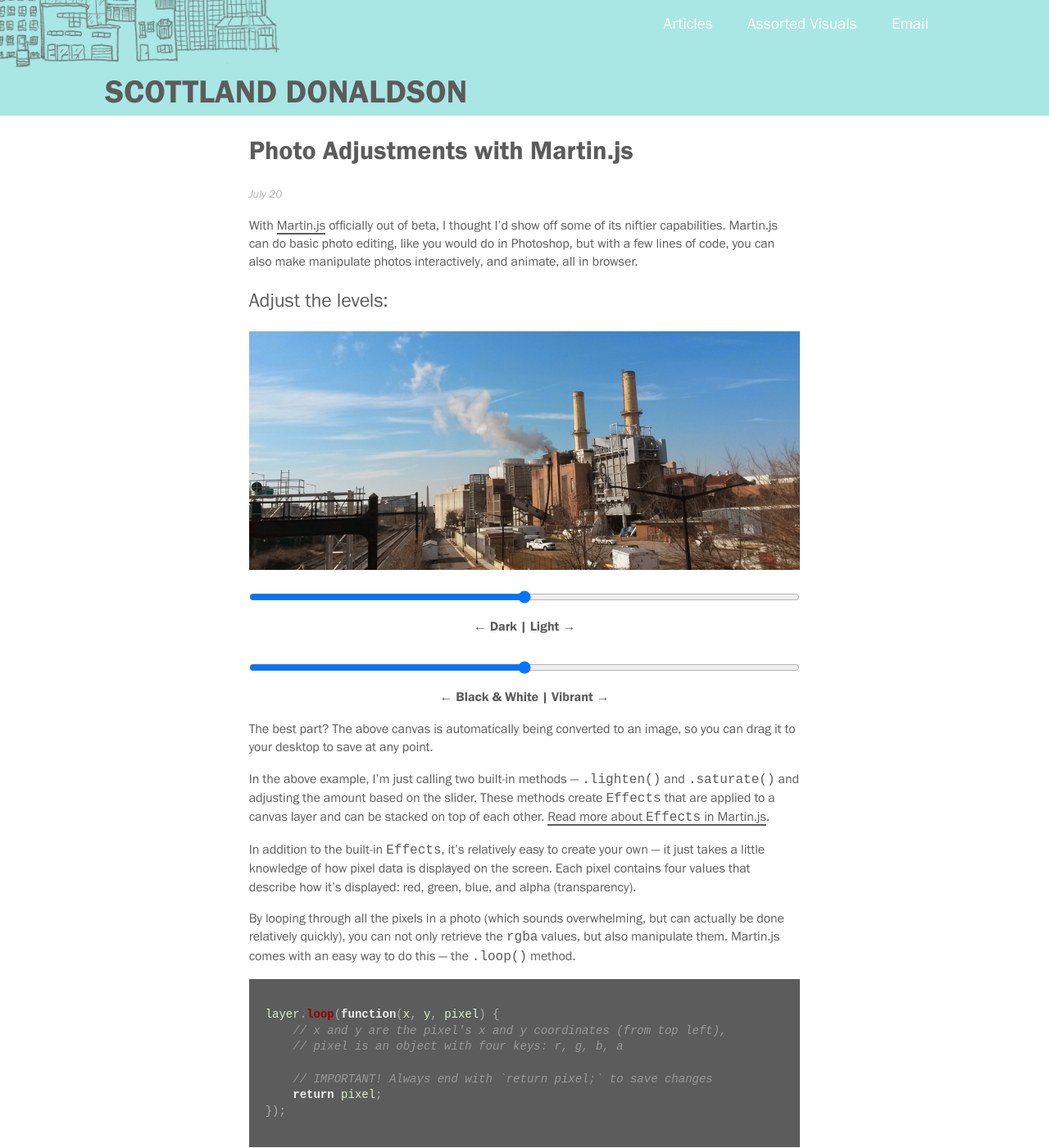
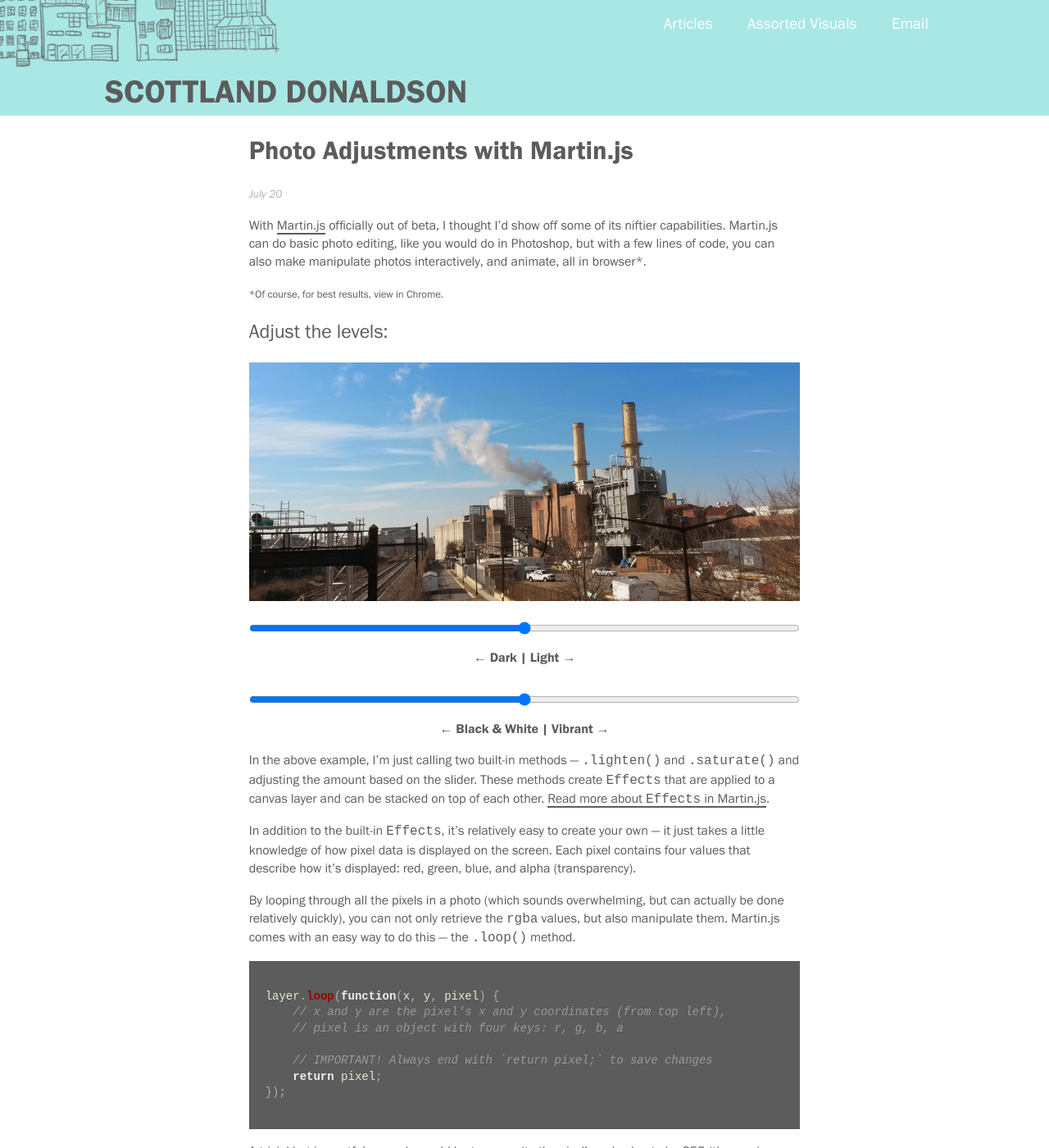
Before and after one commit to scottdonaldson/scottland.cc, a Jekyll site: the page built from _posts/2015-07-15-photo-adjustments-martin-js.html, in a window 1280 px wide and 1400 px high. Shown: the whole window at 82% size. Built offline with Jekyll 4.4.1, drawn with Linux system fonts in a browser that asks for light colours.

Commit message:
text updates to Martin.js post

```diff
--- a/_posts/2015-07-15-photo-adjustments-martin-js.html
+++ b/_posts/2015-07-15-photo-adjustments-martin-js.html
@@ -8,7 +8,9 @@ class: no-image
 <script src="http://martinjs.org/download/martin.min.js"></script>
 <script src="http://martinjs.org/download/martin.gradientmap.js"></script>
 
-With [Martin.js](http://martinjs.org) officially out of beta, I thought I'd show off some of its niftier capabilities. Martin.js can do basic photo editing, like you would do in Photoshop, but with a few lines of code, you can also make manipulate photos interactively, and animate, all in browser.
+With [Martin.js](http://martinjs.org) officially out of beta, I thought I'd show off some of its niftier capabilities. Martin.js can do basic photo editing, like you would do in Photoshop, but with a few lines of code, you can also make manipulate photos interactively, and animate, all in browser*.
+
+<small>*Of course, for best results, view in Chrome.</small>
 
 ## Adjust the levels:
 
@@ -42,8 +44,6 @@ With [Martin.js](http://martinjs.org) officially out of beta, I thought I'd show
     controlSaturate.addEventListener('input', update.bind(controlSaturate, saturate));
 })();
 </script>
-
-The best part? The above canvas is automatically being converted to an image, so you can drag it to your desktop to save at any point.
 
 In the above example, I'm just calling two built-in methods --- `.lighten()` and `.saturate()` and adjusting the amount based on the slider. These methods create `Effects` that are applied to a canvas layer and can be stacked on top of each other. [Read more about `Effects` in Martin.js](http://martinjs.org/effects/).
 
```
